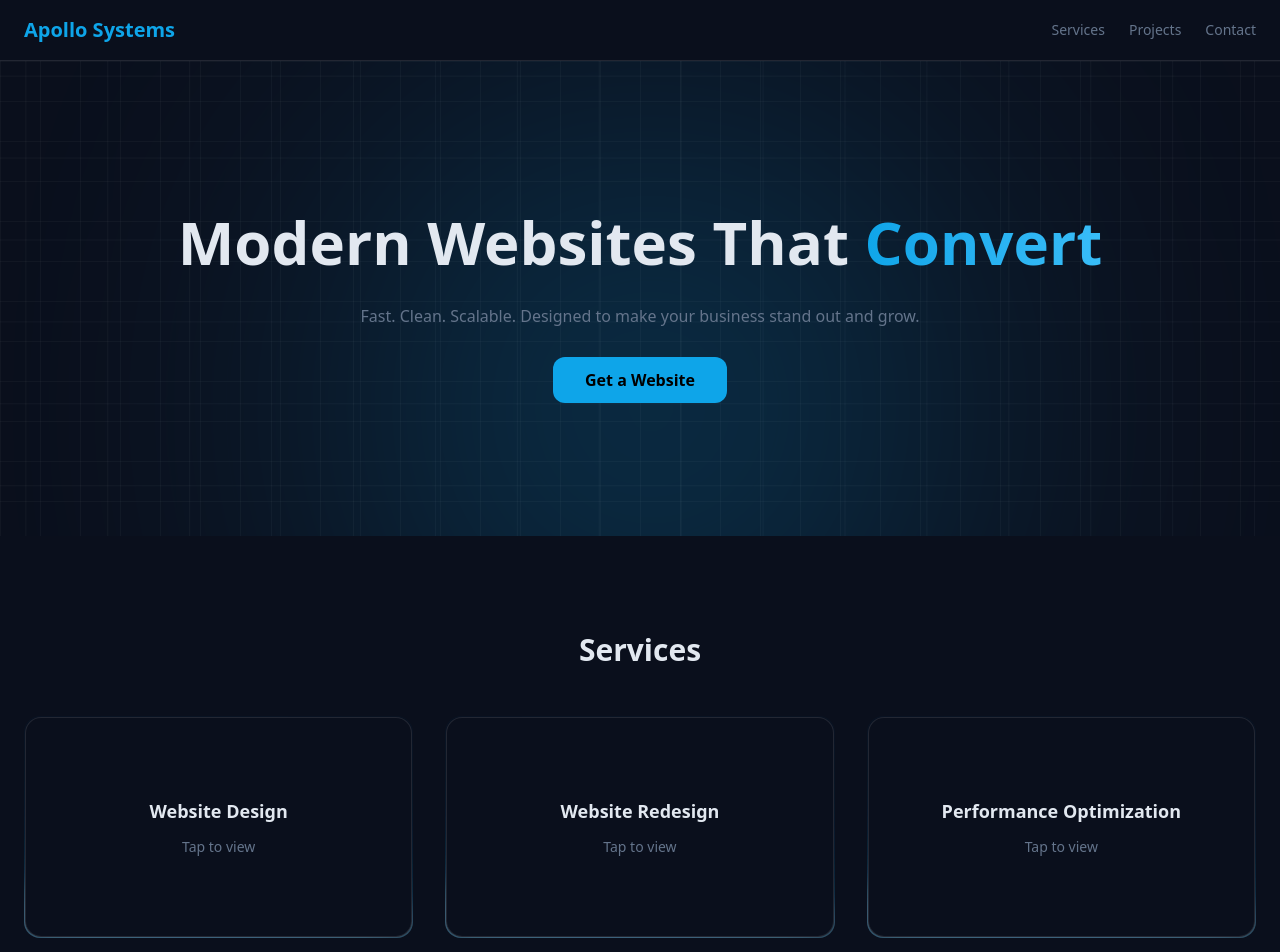
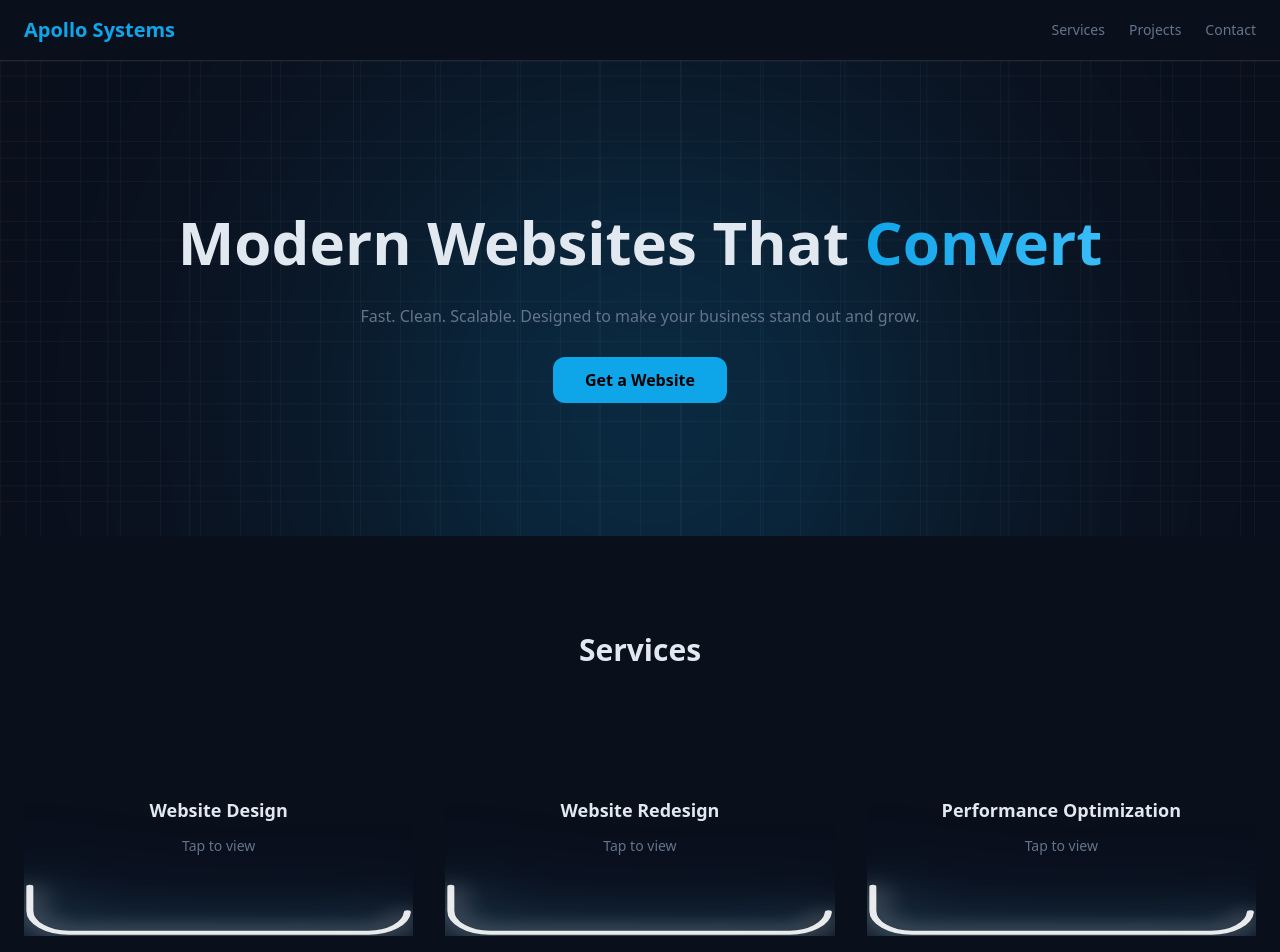
Before and after one commit to ApolloDev-linx/apollo-systems-web, a Next.js app: page / in a window 1280 px wide. Shown: the top 952 px of the page. Built offline with nearby package versions, Linux system fonts and the light colour scheme.

Commit message:
fix: changed border

```diff
--- a/app/globals.css
+++ b/app/globals.css
@@ -59,34 +59,29 @@ html {
 
 .trace-path {
   fill: none;
-  stroke: white;
-  stroke-width: 2.2;
+  stroke: rgba(255, 255, 255, 0.9);
+  stroke-width: 1.8;
   stroke-linecap: round;
   stroke-dasharray: 32 68;
   stroke-dashoffset: 0;
   animation: trace-run 4s linear infinite;
-  will-change: filter;
 
   filter:
-    drop-shadow(0 0 6px rgba(255, 255, 255, 1))      /* white core */
-    drop-shadow(0 0 12px rgba(125, 211, 252, 1))     /* inner blue */
-    drop-shadow(0 0 22px rgba(56, 189, 248, 1))      /* mid glow */
-    drop-shadow(0 0 40px rgba(14, 165, 233, 0.95))   /* outer bloom */
-    drop-shadow(0 0 65px rgba(14, 165, 233, 0.8));   /* ambient spill */
-}
-
-@keyframes trace-run {
+    drop-shadow(0 0 4px rgba(255, 255, 255, 0.8))
+    drop-shadow(0 0 10px rgba(125, 211, 252, 0.7))
+    drop-shadow(0 0 18px rgba(56, 189, 248, 0.5));
+}@keyframes trace-run {
   from { stroke-dashoffset: 100; }
   to   { stroke-dashoffset: 0;   }
 }
 
 @media (max-width: 768px) {
   .trace-path {
-    will-change: filter;
+    stroke-width: 2.2;
+
     filter:
-      drop-shadow(0 0 8px rgba(255, 255, 255, 1))      /* white core */
-      drop-shadow(0 0 14px rgba(125, 211, 252, 1))     /* inner blue */
-      drop-shadow(0 0 20px rgba(56, 189, 248, 1))      /* blue halo */
-      drop-shadow(0 0 60px rgba(14, 165, 233, 1));     /* outer bloom */
+      drop-shadow(0 0 3px rgba(255, 255, 255, 0.9))
+      drop-shadow(0 0 8px rgba(125, 211, 252, 0.7))
+      drop-shadow(0 0 14px rgba(56, 189, 248, 0.6));
   }
 }
--- a/src/components/Services.tsx
+++ b/src/components/Services.tsx
@@ -1,5 +1,4 @@
 "use client";
-
 import { useState } from "react";
 import { motion } from "framer-motion";
 
@@ -50,24 +49,23 @@ export default function Services() {
         viewport={{ once: false, margin: "-100px" }}
       >
         <h2 className="text-3xl font-semibold mb-12 text-center">Services</h2>
-
         <div className="grid md:grid-cols-3 gap-8">
           {services.map((service, i) => {
             const isFlipped = flippedCards.includes(i);
-
             return (
+             <div key={service.title} className="relative">
   <motion.button
-                key={service.title}
     type="button"
     initial={{ opacity: 0, y: 40 }}
     whileInView={{ opacity: 1, y: 0 }}
     transition={{ duration: 0.6, delay: i * 0.15 }}
     viewport={{ once: false }}
     onClick={() => toggleCard(i)}
-                className="relative rounded-2xl p-[1px] overflow-hidden text-left cursor-pointer [perspective:1000px]"
+    className="relative w-full rounded-2xl text-left cursor-pointer [perspective:1000px]"
   >
+    {/* Glow Layer (NOW ATTACHED TO CARD) */}
     <svg
-                  className="absolute inset-0 w-full h-full pointer-events-none"
+      className="absolute inset-0 w-full h-full pointer-events-none z-20"
       viewBox="0 0 100 100"
       preserveAspectRatio="none"
     >
@@ -83,13 +81,16 @@ export default function Services() {
       />
     </svg>
 
+    {/* Clipping Layer */}
+    <div className="rounded-2xl overflow-hidden">
+      {/* Flip Container */}
       <div
-                  className={`relative z-10 min-h-[220px] rounded-2xl transition-transform duration-700 [transform-style:preserve-3d] ${
-                    isFlipped ? "rotate-y-180" : ""
+        className={`relative min-h-[220px] transition-transform duration-700 [transform-style:preserve-3d] ${
+          isFlipped ? "[transform:rotateY(180deg)]" : ""
         }`}
       >
         {/* Front */}
-                  <div className="absolute inset-0 rounded-2xl bg-[var(--bg)] px-8 py-8 border border-white/10 backdrop-blur [backface-visibility:hidden] flex flex-col justify-center items-center text-center">
+<div className="absolute inset-0 rounded-2xl bg-[var(--bg)] px-8 py-8 backdrop-blur [backface-visibility:hidden] flex flex-col justify-center items-center text-center bg-[var(--bg)] backdrop-blur-md">
           <h3 className="text-lg font-semibold">{service.title}</h3>
           <p className="text-sm text-[var(--muted)] mt-3">
             Tap to view
@@ -97,14 +98,15 @@ export default function Services() {
         </div>
 
         {/* Back */}
-                  <div className="absolute inset-0 rounded-2xl bg-[var(--bg)] px-8 py-8 border border-white/10 backdrop-blur [backface-visibility:hidden] [transform:rotateY(180deg)] flex items-center justify-center text-center">
+<div className="absolute inset-0 rounded-2xl bg-[var(--bg)] px-8 py-8 backdrop-blur [backface-visibility:hidden] [transform:rotateY(180deg)] flex items-center justify-center text-center bg-[var(--bg)] backdrop-blur-md">
           <p className="text-sm text-[var(--muted)] leading-relaxed">
             {service.description}
           </p>
         </div>
       </div>
+    </div>
   </motion.button>
-            );
+</div>            );
           })}
         </div>
       </motion.div>
```
Lines whose indentation alone changed are shown as unchanged.
